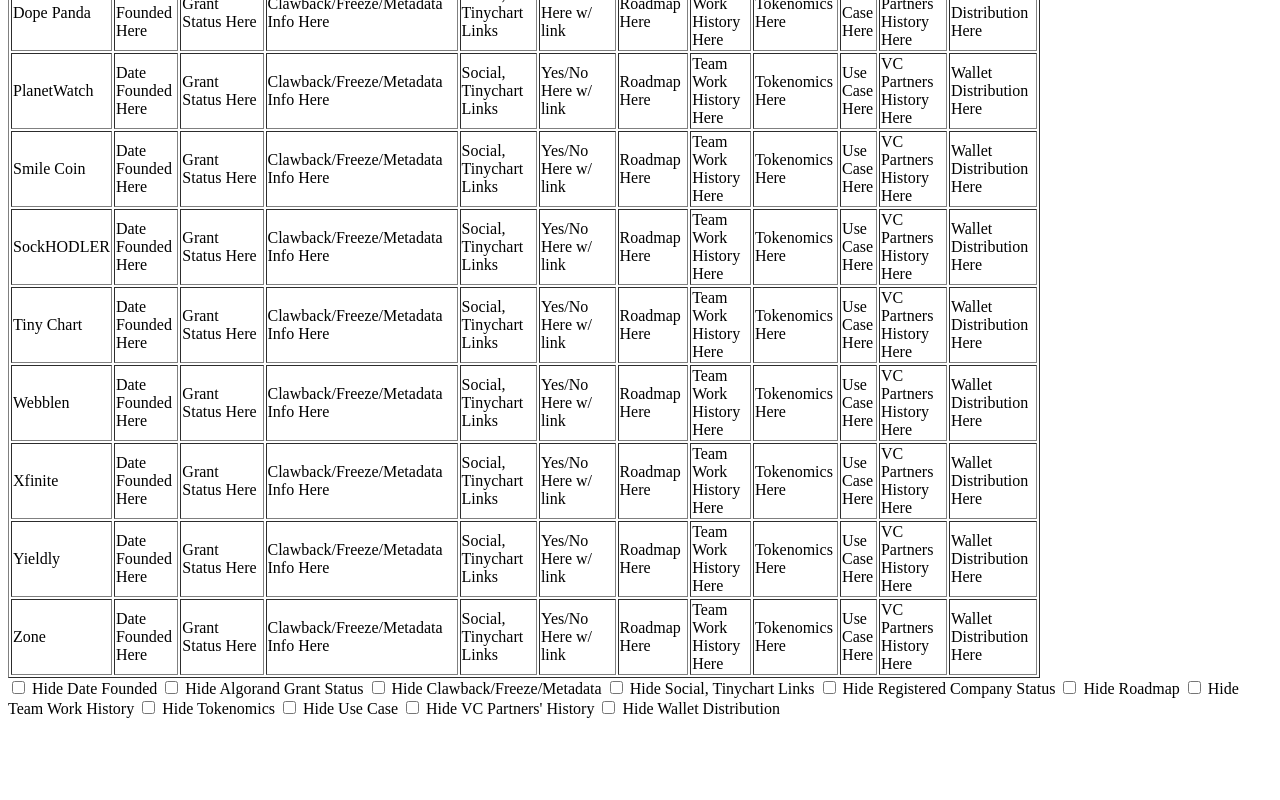
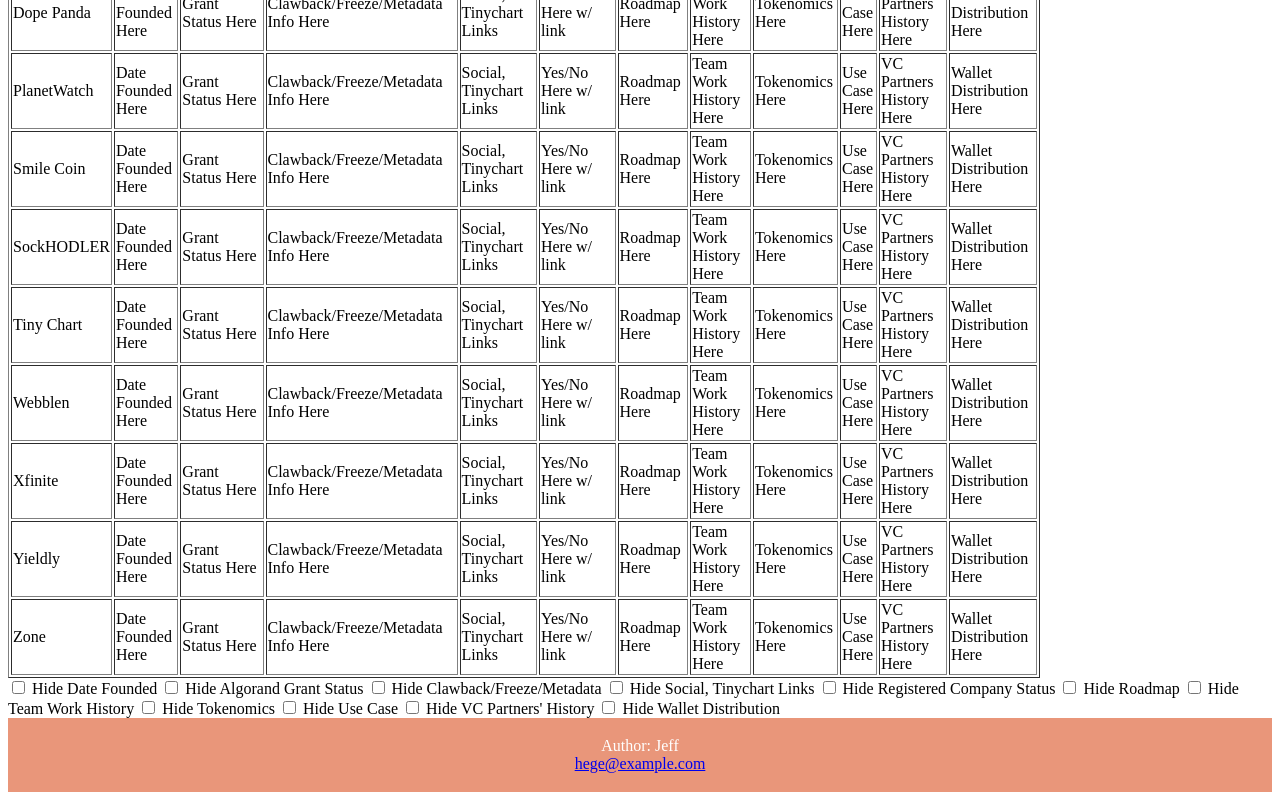
Before and after one commit to jeffscoolusername/jeffscoolusername.github.io, a plain HTML site: page index.html in a window 1280 px wide. Shown: the part 636-1436 px from the top of the page. Before the commit the page ends 1362 px from the top, so only its background shows below. Drawn offline with nearby package versions, Linux system fonts and the light colour scheme.

Commit message:
Update index.html

```diff
--- a/index.html
+++ b/index.html
@@ -2,6 +2,14 @@
 <html>
     <head>
       <meta charset="utf-8"/><title>ASA Checklist</title><meta content="A Directory of Assets on the Algorand Blockchain." name="description"/>
+      <style>
+        footer {
+          text-align: center;
+          padding: 3px;
+          background-color: DarkSalmon;
+          color: white;
+        }
+      </style>
     </head>
 
 <body>
@@ -527,6 +535,11 @@
 })
 </script>
 
+</body>
 
-</body>
+<footer>
+  <p>Author: Jeff<br>
+  <a href="mailto:hege@example.com">hege@example.com</a></p>
+</footer>
+
 </html>
```
